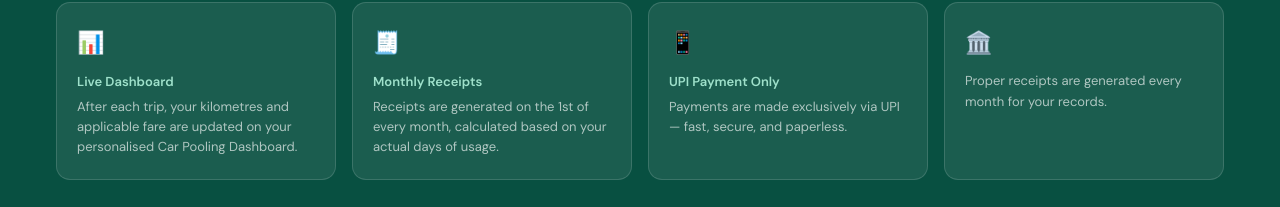
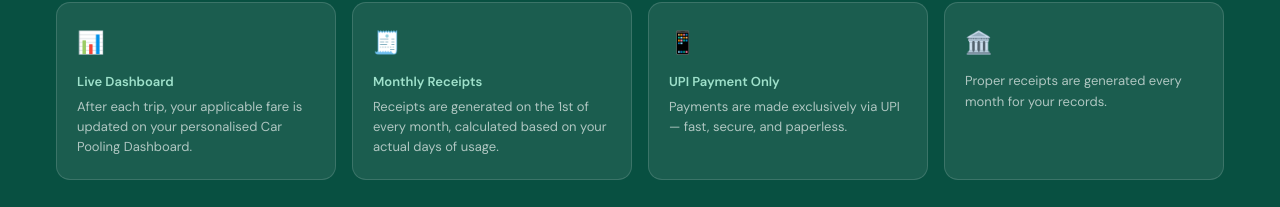
Before and after one commit to tejaseee-ops/tejascarpool, a plain HTML site: page index.html in a window 1280 px wide. Shown: the part 2364-2571 px from the top of the page. Drawn offline with Linux system fonts and the light colour scheme.

Commit message:
Update index.html

```diff
--- a/index.html
+++ b/index.html
@@ -618,7 +618,7 @@
     <div class="bill-item">
       <div class="bill-icon">📊</div>
       <div class="bill-title">Live Dashboard</div>
-      <div class="bill-desc">After each trip, your kilometres and applicable fare are updated on your personalised Car Pooling Dashboard.</div>
+      <div class="bill-desc">After each trip, your applicable fare is updated on your personalised Car Pooling Dashboard.</div>
     </div>
     <div class="bill-item">
       <div class="bill-icon">🧾</div>
```
